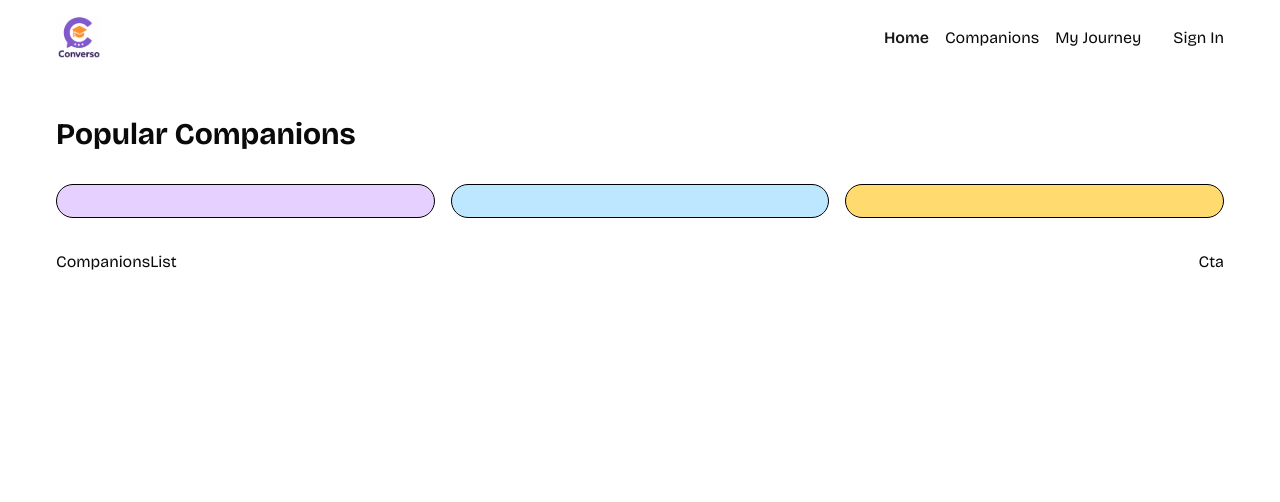
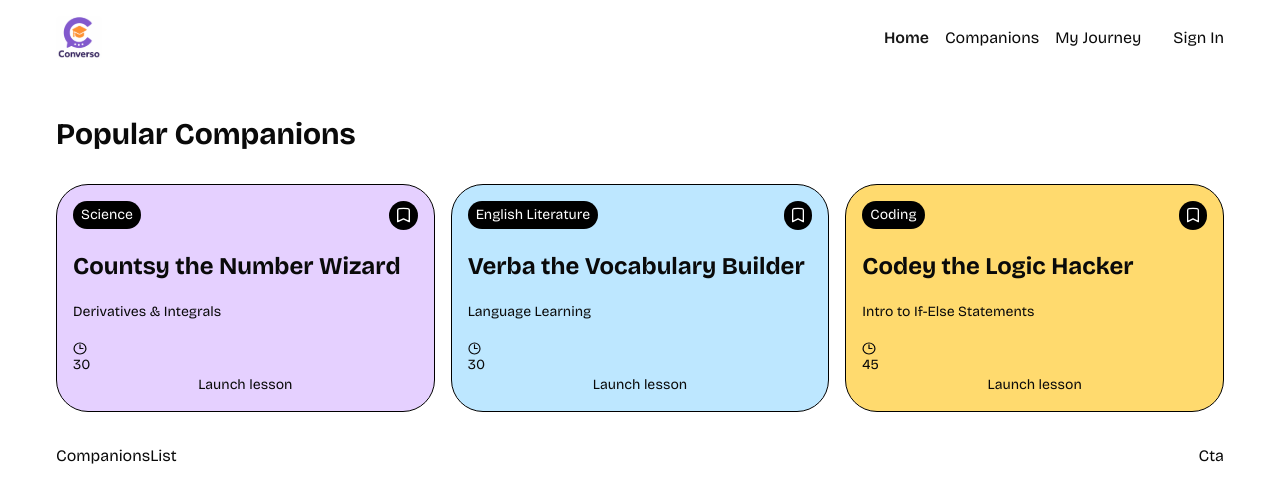
Before and after one commit to 30omda/SAAS_APP, a Next.js app: page / in a window 1280 px wide. Shown: the top 502 px of the page. Built offline with nearby package versions, Linux system fonts and the light colour scheme.

Commit message:
feat: enhance CompanionCard with detailed layout and interactive elements

```diff
--- a/components/CompanionCard.tsx
+++ b/components/CompanionCard.tsx
@@ -1,3 +1,6 @@
+import Image from 'next/image';
+import Link from 'next/link';
+
 interface CompanionCardProps {
     id: string;
     name: string;
@@ -9,7 +12,25 @@
 
 const CompanionCard = ({ id, name, topic, subject, duration, color }: CompanionCardProps) => {
     return (
-        <article className='companion-card' style={{backgroundColor: color}}></article>
+        <article className='companion-card' style={{ backgroundColor: color }}>
+            <div className='flex justify-between items-center'>
+                <div className='subject-badge'>{subject}</div>
+                <button className='companion-bookmark'>
+                    <Image src='/icons/bookmark.svg' alt='bookmark' width={12.5} height={15} />
+                </button>
+            </div>
+            <h2 className='text-2xl font-bold'>{name}</h2>
+            <p className='text-sm'>{topic}</p>
+            <div className='text-sm'>
+                <Image src='/icons/clock.svg' alt='duration' width={13.5} height={13.5} />
+                <p className='text-sm'>{duration}</p>
+                <Link href={`/companions/${id}`} className='w-full'>
+                    <button className='btn-primay w-full justify-center'>
+                        Launch lesson
+                    </button>
+                </Link>
+            </div>
+        </article>
     )
 }
 
```
